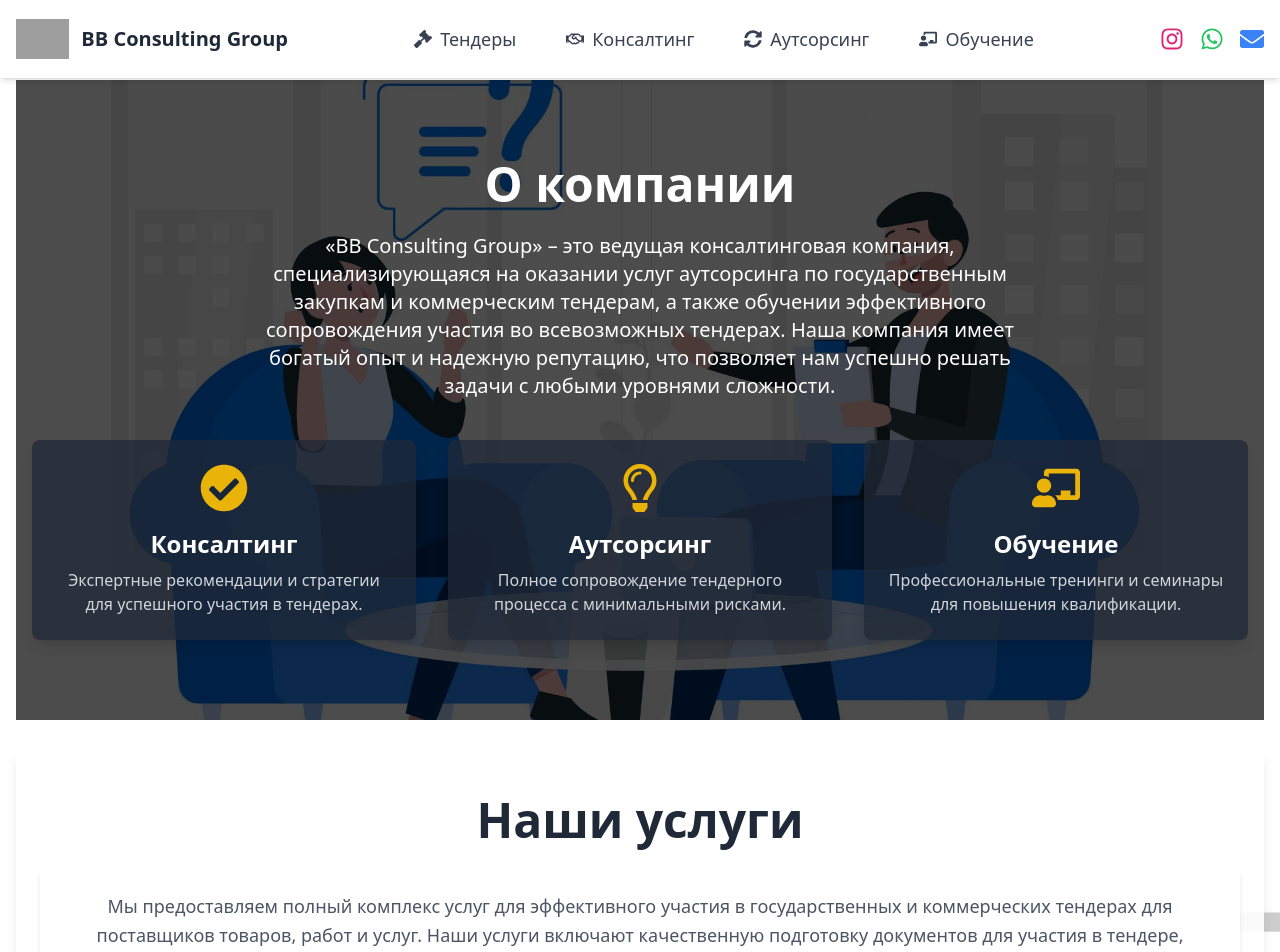
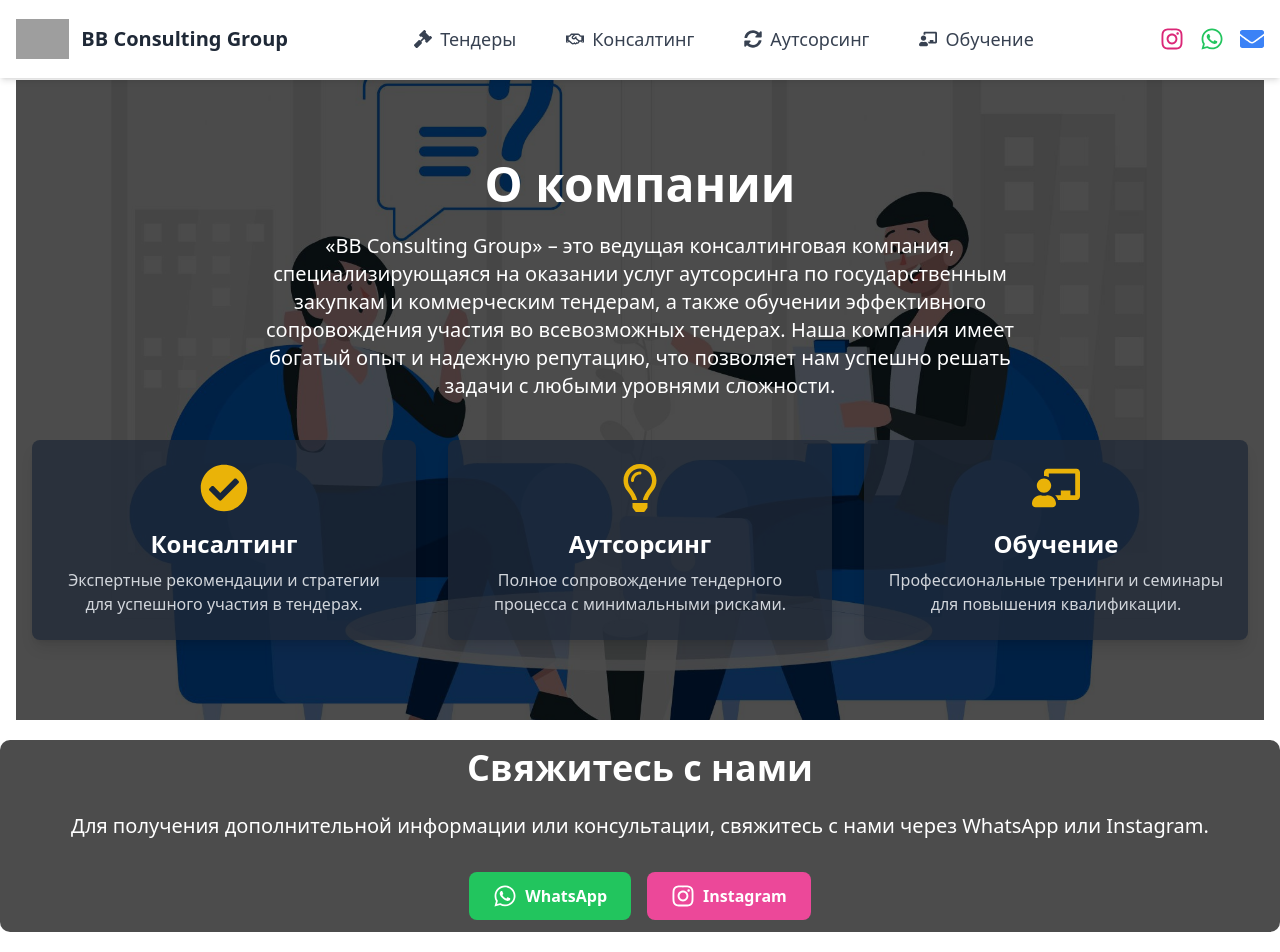
Before and after one commit to bbconsgroup/bbconsgroup-landing, a React (Create React App) app: page / in a window 1280 px wide. Shown: the top 952 px of the page. Built offline with nearby package versions, Linux system fonts and the light colour scheme; grey boxes are pictures that could not be loaded.

Commit message:
added new favicon and contactus.js componenet

```diff
--- a/public/index.html
+++ b/public/index.html
@@ -24,7 +24,7 @@
       work correctly both with client-side routing and a non-root public URL.
       Learn how to configure a non-root public URL by running `npm run build`.
     -->
-    <title>React App</title>
+    <title>BB Consulting Group</title>
   </head>
   <body>
     <noscript>You need to enable JavaScript to run this app.</noscript>
--- a/src/App.js
+++ b/src/App.js
@@ -4,6 +4,7 @@
 import About from "./About";
 import Services from "./Services";
 import NewServices from "./NewServices";
+import ContactUs from "./ContactUs";
 
 function App() {
   return (
@@ -11,7 +12,9 @@
       <Navbar />
       <main>
         <About />
+        <ContactUs />
         <Services />
+        <ContactUs />
         <NewServices />
       </main>
       <Footer />
--- /dev/null
+++ b/src/ContactUs.js
@@ -0,0 +1,37 @@
+import React from 'react';
+import { FaWhatsapp, FaInstagram } from 'react-icons/fa';
+
+const ContactUs = () => {
+  return (
+    <section className="py-4 px-0 text-white">
+      <div className="container mx-auto text-center px-2 md:px-4 lg:px-6 xl:px-8" style={{ backgroundColor: 'rgba(0, 0, 0, 0.7)', borderRadius: '10px' }}>
+        <h2 className="text-3xl md:text-4xl font-bold mb-6 pt-2">Свяжитесь с нами</h2>
+        <p className="text-lg md:text-xl mb-8">
+          Для получения дополнительной информации или консультации, свяжитесь с нами через WhatsApp или Instagram.
+        </p>
+        <div className="flex flex-col md:flex-row justify-center md:space-x-4 space-y-4 md:space-y-0 mb-0 pb-3">
+          <a
+            href="https://wa.me/77018804699"
+            target="_blank"
+            rel="noopener noreferrer"
+            className="flex items-center justify-center space-x-2 px-6 py-3 bg-green-500 text-white font-semibold rounded-lg hover:bg-green-600 transition-colors duration-300"
+          >
+            <FaWhatsapp className="text-2xl" />
+            <span>WhatsApp</span>
+          </a>
+          <a
+            href="https://instagram.com/bbconsgroup"
+            target="_blank"
+            rel="noopener noreferrer"
+            className="flex items-center justify-center space-x-2 px-6 py-3 bg-pink-500 text-white font-semibold rounded-lg hover:bg-pink-600 transition-colors duration-300"
+          >
+            <FaInstagram className="text-2xl" />
+            <span>Instagram</span>
+          </a>
+        </div>
+      </div>
+    </section>
+  );
+};
+
+export default ContactUs;
--- a/src/Footer.js
+++ b/src/Footer.js
@@ -1,13 +1,13 @@
-import React from "react";
-import { FaInstagram, FaWhatsapp, FaEnvelope, FaPhone } from "react-icons/fa";
+import React from 'react';
+import { FaInstagram, FaWhatsapp, FaEnvelope, FaPhone } from 'react-icons/fa';
 
 const Footer = () => {
   return (
     <footer className="bg-gray-900 text-white py-8">
       <div className="container mx-auto px-4">
-        <div className="flex flex-wrap justify-center text-center lg:justify-between lg:text-left">
+        <div className="flex flex-wrap justify-between">
           <div className="w-full lg:w-1/3 mb-6">
-            <h2 className="text-2xl font-bold mb-4">BB Consulting Group</h2>
+            <h2 className="text-2xl font-bold mb-4">«BB Consulting Group»</h2>
             <p className="text-gray-400 mt-2">
               Адрес: <br />
               160011, город Шымкент, <br />
@@ -17,37 +17,50 @@
 
           <div className="w-full lg:w-1/3 mb-6">
             <h2 className="text-2xl font-bold mb-4">Контакты</h2>
-            <p className="text-gray-400 mt-2 flex justify-center lg:justify-start items-center">
+            <p className="text-gray-400 mt-2 flex items-center">
               <FaPhone className="mr-2" />
               моб/тел.: +7 701 880 4699 (WhatsApp)
             </p>
-            <p className="text-gray-400 mt-2 flex justify-center lg:justify-start items-center">
+            <p className="text-gray-400 mt-2 flex items-center">
               <FaEnvelope className="mr-2" />
               e-mail:{" "}
               <a
                 href="mailto:bbcngr@mail.ru"
-                className="text-yellow-500 hover:text-yellow-600 transition-colors duration-300 ml-1"
+                className="text-yellow-500 hover:text-yellow-600 transition-colors duration-300"
               >
                 bbcngr@mail.ru
               </a>
             </p>
-            <p className="text-gray-400 mt-2 flex justify-center lg:justify-start items-center">
+            <p className="text-gray-400 mt-2 flex items-center">
               <FaInstagram className="mr-2" />
               Instagram:{" "}
               <a
                 href="https://instagram.com/bbconsgroup"
                 target="_blank"
                 rel="noopener noreferrer"
-                className="text-yellow-500 hover:text-yellow-600 transition-colors duration-300 ml-1"
+                className="text-yellow-500 hover:text-yellow-600 transition-colors duration-300"
               >
                 @bbconsgroup
               </a>
             </p>
           </div>
         </div>
+        <hr className="my-4 border-gray-600" />
+        <div className="flex flex-wrap text-gray-400 justify-center space-x-4">
+          {[
+            'Госзакупки', 'Тендер', 'Государственные закупки', 'Самрук Казына', 'Goszakup',
+            'Сопровождение', 'Аутсорсинг', 'Аутсорс госзакупки', 'Сопровождение тендеров', 'Госзакупки консультация',
+            'Самурык Казына консультация', 'Тендер сопровождение', 'Консалтинг в сфере тендеров', 'Услуга тендер',
+            'Госзакупка и тендер', 'Госзакупки Астана', 'Госзакупки Алматы', 'Госзакупки Шымкент', 'Госзакупки Атырау',
+            'Госзакупки Актау', 'Госзакупки Мангыстау', 'Обучение закупкам', 'Госзакупки с нуля'
+          ].map((item, index) => (
+            <span key={index} className="mb-2 w-1/2 md:w-1/4 lg:w-1/6 text-center">
+              {item}
+            </span>
+          ))}
+        </div>
         <div className="text-center text-gray-500 mt-6">
-          &copy; {new Date().getFullYear()} BB Consulting Group. All rights
-          reserved.
+          &copy; {new Date().getFullYear()} BB Consulting Group. All rights reserved.
         </div>
       </div>
     </footer>
```
Also changed, not shown: 1 other file (tests, documents, lock files or other folders).
